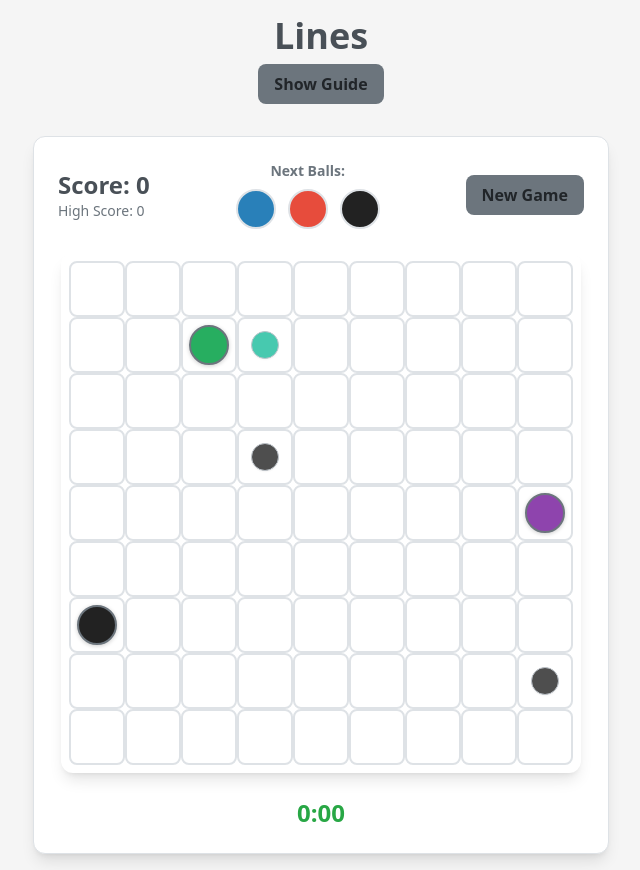
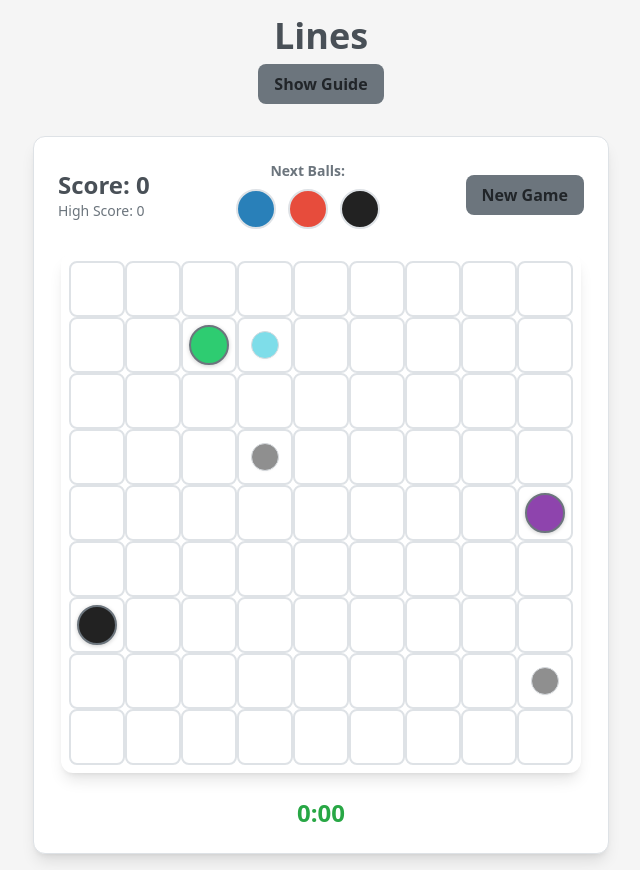
Before and after one commit to janschupke/lines, a React (Vite) app: page / in a window 1280 px wide. Shown: the whole page, without its empty margins (319-959 px from the left). Built offline with nearby package versions, Linux system fonts and the light colour scheme.

Commit message:
Add popping animation

```diff
--- a/src/game/state/index.ts
+++ b/src/game/state/index.ts
@@ -187,9 +187,9 @@ export const useGameState = (initialBoard?: Cell[][], initialNextBalls?: BallCol
 
         if (ballsToRemove.length > 0) {
           // Remove balls and update score
-          const newBoard = board.map(row => row.map(cell => ({ ...cell })));
+          const boardAfterRemoval = newBoard.map(row => row.map(cell => ({ ...cell })));
           ballsToRemove.forEach(([x, y]) => {
-            newBoard[y][x].ball = null;
+            boardAfterRemoval[y][x].ball = null;
           });
 
           const pointsEarned = ballsToRemove.length;
@@ -207,15 +207,15 @@ export const useGameState = (initialBoard?: Cell[][], initialNextBalls?: BallCol
             setPoppingBalls(new Set());
 
             // Check if board is full after removing balls
-            if (isBoardFull(newBoard)) {
+            if (isBoardFull(boardAfterRemoval)) {
               // Ensure the moved ball is present and all incomingBall are cleared
-              const clearedBoard = newBoard.map(row => row.map(cell => ({ ...cell, incomingBall: null })));
+              const clearedBoard = boardAfterRemoval.map(row => row.map(cell => ({ ...cell, incomingBall: null })));
               setBoard(clearedBoard);
               setGameOver(true);
               setShowGameEndDialog(true);
             } else {
               // Recalculate incoming positions after removing balls
-              const recalculatedBoard = recalculateIncomingPositions(newBoard, nextBalls);
+              const recalculatedBoard = recalculateIncomingPositions(boardAfterRemoval, nextBalls);
               setBoard(recalculatedBoard);
             }
           }, ANIMATION_DURATIONS.POP_BALL);
--- a/src/ui/components/Board.tsx
+++ b/src/ui/components/Board.tsx
@@ -74,16 +74,13 @@ const Board: React.FC<BoardProps> = ({ board, onCellClick, children, movingBall,
           >
             {cell.ball && !hideBall && (
               <span
-                className={`block rounded-full border-2 border-game-border-ball ${cell.active ? 'shadow-[0_0_16px_4px_theme(colors.game.shadow.glow),0_0_0_4px_theme(colors.game.shadow.glow)] border-game-border-accent' : 'shadow-[0_1px_4px_theme(colors.game.shadow.ball)]'} ${popping ? 'z-20' : ''} bg-ball-${cell.ball.color} w-ball h-ball`}
-                style={{
-                  animation: popping ? 'pop-ball' : 'move-ball',
-                }}
+                className={`block rounded-full border-2 border-game-border-ball ${cell.active ? 'shadow-[0_0_16px_4px_theme(colors.game.shadow.glow),0_0_0_4px_theme(colors.game.shadow.glow)] border-game-border-accent' : 'shadow-[0_1px_4px_theme(colors.game.shadow.ball)]'} ${popping ? 'z-20 animate-pop-ball' : 'animate-move-ball'} bg-ball-${cell.ball.color} w-ball h-ball`}
                 title={cell.ball.color}
               />
             )}
             {!cell.ball && cell.incomingBall && (
               <span
-                className={`block rounded-full border border-game-border-preview shadow-sm opacity-80 bg-ball-${cell.incomingBall.color} ${incomingBallSize}`}
+                className={`block rounded-full border border-game-border-preview shadow-sm opacity-50 bg-ball-${cell.incomingBall.color} ${incomingBallSize}`}
                 title={`Preview: ${cell.incomingBall.color}`}
               />
             )}
--- a/tailwind.config.cjs
+++ b/tailwind.config.cjs
@@ -41,6 +41,8 @@ module.exports = {
     'shadow-[0_0_16px_4px_theme(colors.game.shadow.glow),0_0_0_4px_theme(colors.game.shadow.glow)]',
     'shadow-[0_1px_4px_theme(colors.game.shadow.ball)]',
     'z-game-dialog',
+    'animate-move-ball',
+    'animate-pop-ball',
   ],
   theme: {
     extend: {
@@ -48,11 +50,11 @@ module.exports = {
         // Game ball colors
         ball: {
           red: '#e74c3c',
-          green: '#27ae60',
+          green: '#2ecc71',      // More vibrant green
           blue: '#2980b9',
           yellow: '#f1c40f',
           purple: '#8e44ad',
-          cyan: '#1abc9c',
+          cyan: '#00bcd4',       // More distinct teal/cyan
           black: '#222',
         },
         // Game theme colors - structured for proper Tailwind access
```
